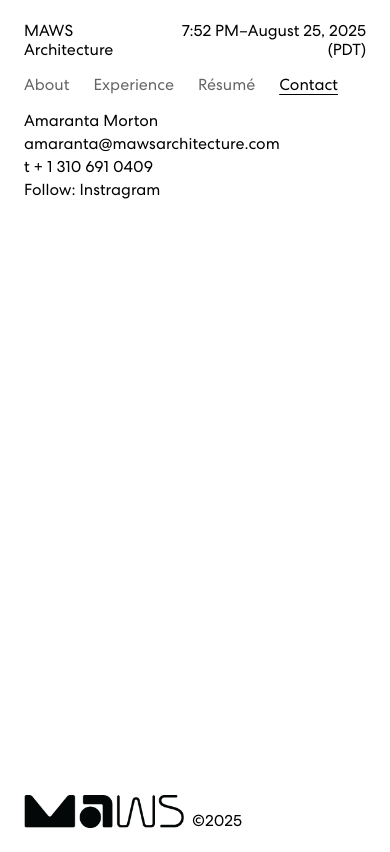
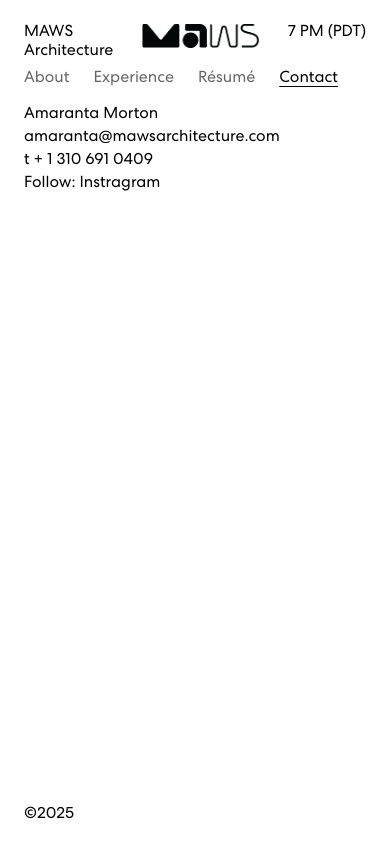
Before and after one commit to alejandroramirez/mawsarchitecture, a Next.js app: page /contact in a window 390 px wide. Built offline with nearby package versions, Linux system fonts and the light colour scheme.

Commit message:
updated navbar

```diff
--- a/src/app/components/Navigation.tsx
+++ b/src/app/components/Navigation.tsx
@@ -1,5 +1,6 @@
 "use client";
 
+import Image from "next/image";
 import Link from "next/link";
 import { usePathname } from "next/navigation";
 import PDTClock from "./PDTClock";
@@ -16,10 +17,26 @@ export default function Navigation() {
 
 	return (
 		<nav className="mb-4">
-			<div className="mb-4 flex items-center justify-between">
+			<div className="mb-2 flex items-start justify-between">
 				<h1 className="mr-4 font-normal">
-					<Link href="/">MAWS Architecture</Link>
+					<Link href="/">
+						<span className="sm:hidden">
+							MAWS
+							<br />
+							Architecture
+						</span>
+						<span className="hidden sm:inline">MAWS Architecture</span>
+					</Link>
 				</h1>
+				<div className="flex min-w-0 flex-1 justify-center">
+					<Image
+						src="/maws-logo.png"
+						alt="MAWS Architecture"
+						className="h-6 w-auto flex-shrink-0"
+						width={140}
+						height={107}
+					/>
+				</div>
 				<div className="ml-4">
 					<PDTClock />
 				</div>
--- a/src/app/components/PDTClock.tsx
+++ b/src/app/components/PDTClock.tsx
@@ -55,14 +55,17 @@ export default function PDTClock() {
 		return {
 			timeString: `${displayHours}${showColon ? ":" : " "}${minutes} ${ampm}`,
 			dateString: `${month} ${day}, ${year} (PDT)`,
+			displayHours,
+			ampm,
 		};
 	};
 
-	const { timeString, dateString } = formatTime();
+	const { timeString, dateString, displayHours, ampm } = formatTime();
 
 	return (
 		<div className="text-right">
-			{timeString}–{dateString}
+			<span className="hidden sm:inline">{timeString}–{dateString}</span>
+			<span className="sm:hidden">{displayHours} {ampm} (PDT)</span>
 		</div>
 	);
 }
--- a/src/app/contact/page.tsx
+++ b/src/app/contact/page.tsx
@@ -32,13 +32,6 @@ export default function ContactPage() {
 
 			{/* Footer row pinned to bottom */}
 			<div className="flex items-end">
-				<Image
-					src="/maws-logo.png"
-					alt="MAWS Architecture"
-					className="mr-2 inline-block"
-					width={160}
-					height={107}
-				/>
 				<p className="text-sm leading-2.5">©2025</p>
 			</div>
 		</main>
```
